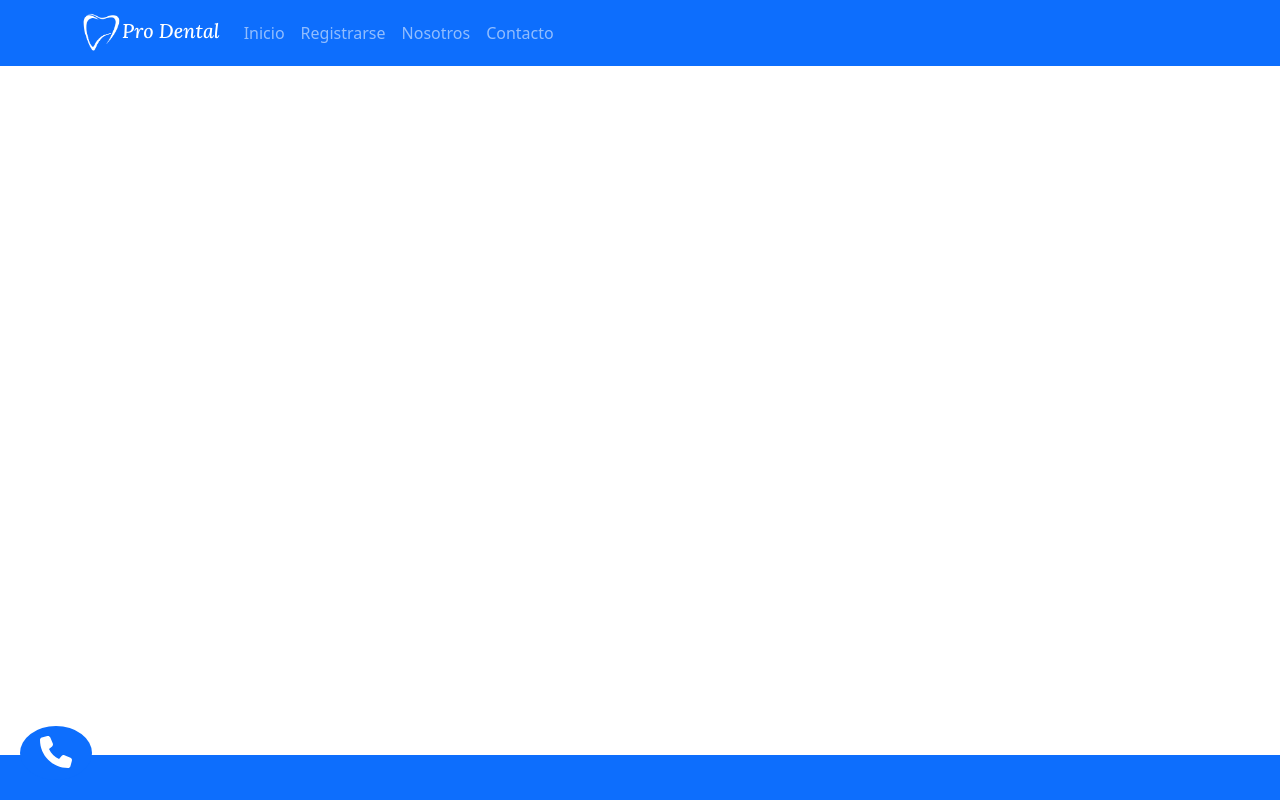
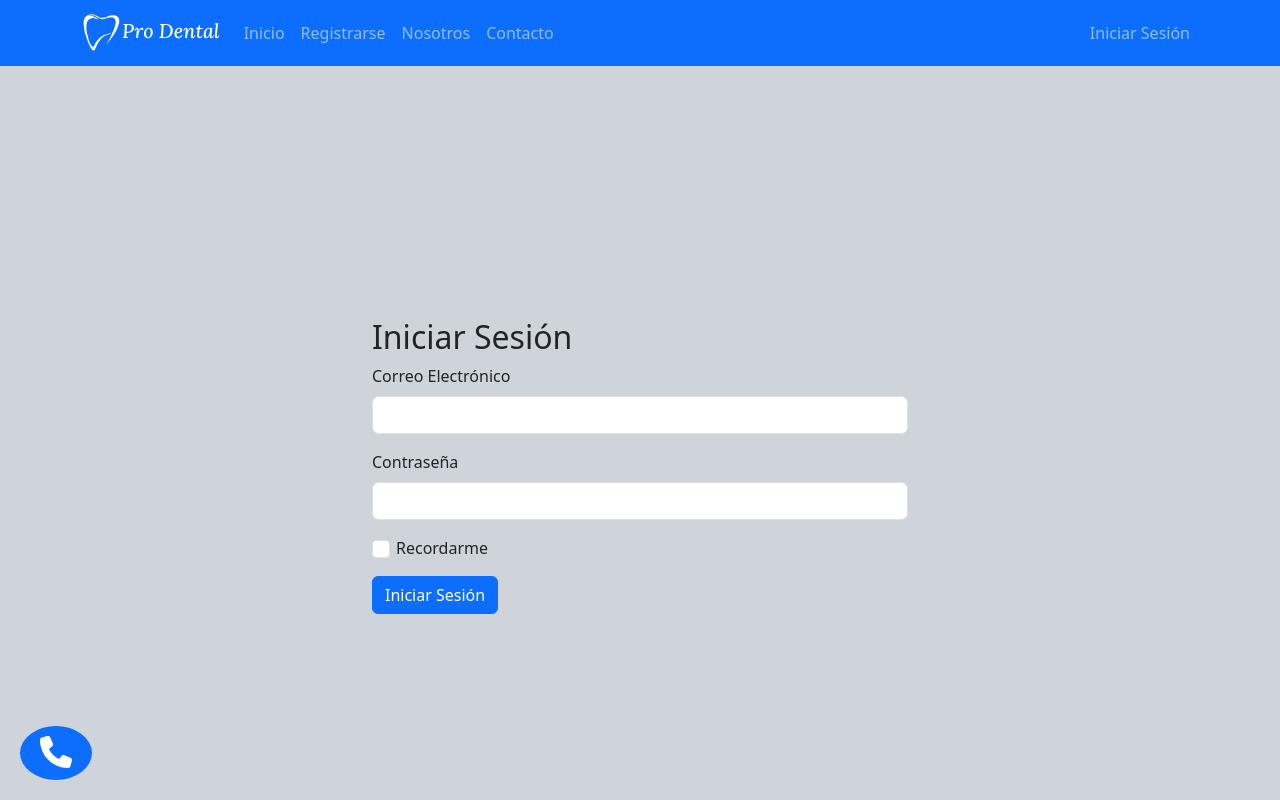
Before and after one commit to ReudyMiguel20/ProDental-Dental-Appointments, a React (Create React App) app in the folder frontend/: page /inicio-sesion in a window 1280 px wide. Shown: the top 800 px of the page. Built offline with nearby package versions, Linux system fonts and the light colour scheme.

Commit message:
Added Login Form

```diff
--- a/frontend/src/App.js
+++ b/frontend/src/App.js
@@ -15,6 +15,7 @@ import Contact from "./Pages/Contact";
 import UserDashboard from "./Pages/Dashboard/UserDashboard/UserDashboard";
 import RegistrationForm from "./Components/RegistrationForm/RegistrationForm";
 import RegistrationSuccessful from "./Components/RegistrationSuccessful/RegistrationSuccessful";
+import LoginForm from "./Components/LoginForm/LoginForm";
 
 function App() {
   return (
@@ -29,6 +30,7 @@ function App() {
             <Route path="/dashboard/*" element={<UserDashboard />} />
             <Route path="/registro" element={<RegistrationForm />} />
             <Route path="/cuenta-creada" element={<RegistrationSuccessful />} />
+            <Route path="/inicio-sesion" element={<LoginForm />} />
           </Routes>
         </div>
         <AppFooter />
--- a/frontend/src/Components/AppNavbar/AppNavbar.js
+++ b/frontend/src/Components/AppNavbar/AppNavbar.js
@@ -23,6 +23,11 @@ const AppNavbar = () => {
             <Nav.Link href="#pricing">Nosotros</Nav.Link>
             <Nav.Link href="/contact">Contacto</Nav.Link>
           </Nav>
+          <Nav className="ml-auto">
+            <div className="test">
+              <Nav.Link href="/inicio-sesion">Iniciar Sesión</Nav.Link>
+            </div>
+          </Nav>
         </Container>
       </Navbar>
   );
--- /dev/null
+++ b/frontend/src/Components/LoginForm/LoginForm.css
@@ -0,0 +1,14 @@
+.login-form-container {
+    display: flex;
+    justify-content: center;
+    align-items: center;
+    padding: 5rem;
+    background-color: #ced4da;
+    height: 100vh;
+}
+
+.login-form {
+    width: 100%;
+    max-width: 600px;
+    padding: 2rem;
+}
--- /dev/null
+++ b/frontend/src/Components/LoginForm/LoginForm.js
@@ -0,0 +1,31 @@
+import React from 'react'
+import './LoginForm.css'
+
+const LoginForm = () => {
+    return (
+        <div className="login-form-container">
+            <div className="login-form">
+                <h2>Iniciar Sesión</h2>
+
+                <form>
+                    <div className="mb-3">
+                        <label for="email" className="form-label">Correo Electrónico</label>
+                        <input type="email" className="form-control" id="email"
+                               aria-describedby="emailHelp"/>
+                    </div>
+                    <div className="mb-3">
+                        <label for="password" className="form-label">Contraseña</label>
+                        <input type="password" className="form-control" id="password"/>
+                    </div>
+                    <div className="mb-3 form-check">
+                        <input type="checkbox" className="form-check-input" id="exampleCheck1"/>
+                        <label className="form-check-label" for="exampleCheck1">Recordarme</label>
+                    </div>
+                    <button type="submit" className="btn btn-primary">Iniciar Sesión</button>
+                </form>
+            </div>
+        </div>
+    )
+}
+
+export default LoginForm
```
Lines whose indentation alone changed are shown as unchanged.
